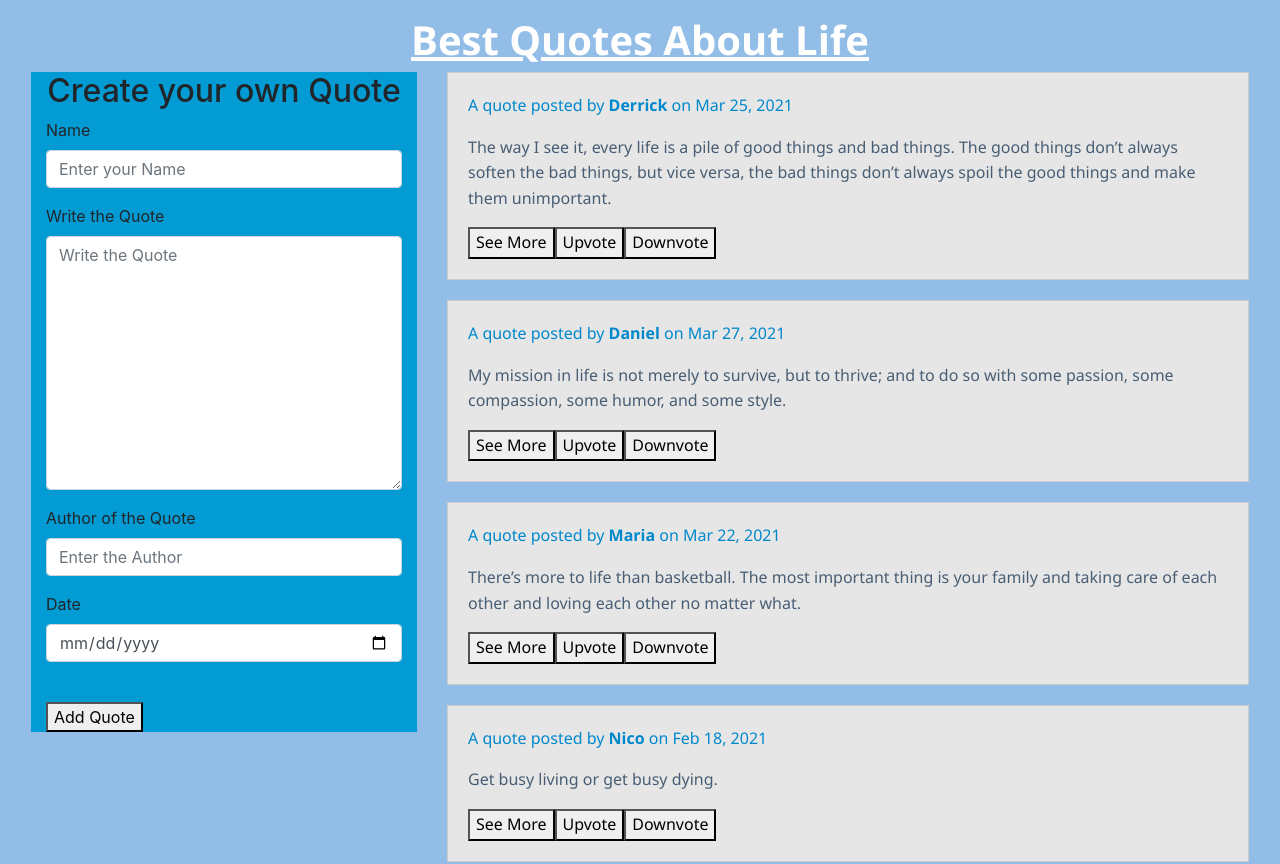
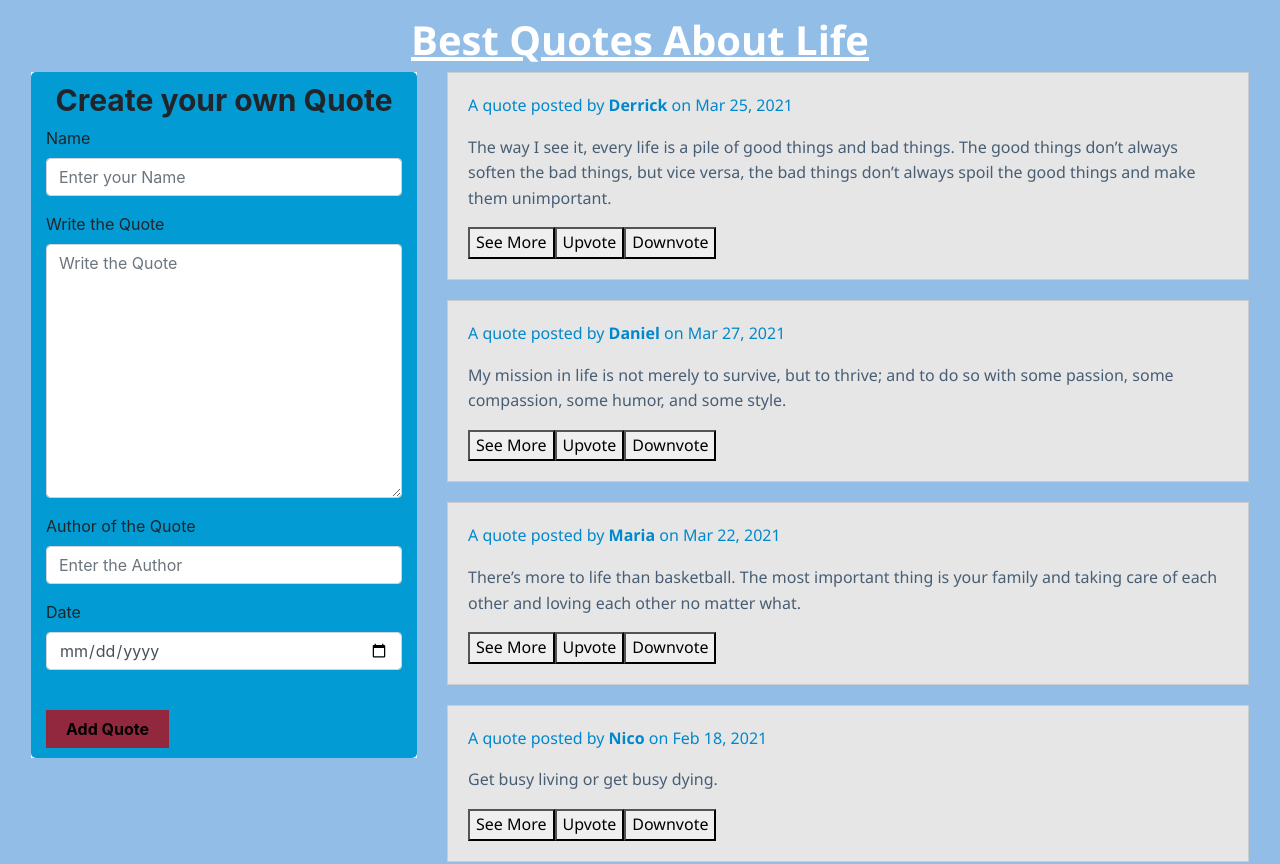
Before and after one commit to Derrick-Nyongesa/Quotes, an Angular app: page / in a window 1280 px wide. Shown: the top 864 px of the page. Built offline with nearby package versions, Linux system fonts and the light colour scheme.

Commit message:
added a background color, :hover and :focus on the fprm button

```diff
--- a/src/app/quote-form/quote-form.component.css
+++ b/src/app/quote-form/quote-form.component.css
@@ -3,5 +3,29 @@
 }
 
 #form-area{
-    background:rgb(3, 155, 211)
+    background:rgb(3, 155, 211);
+    border-radius: 5px;
+    padding-top: 10px;
+    padding-bottom: 10px;
 }
+
+h2{
+    font-size: 30px;
+    font-weight: bold;
+}
+
+button{
+    height: 38px;
+    background-color:rgb(146, 40, 62);
+    border: 0;
+    padding: 0 20px 0 20px;
+    font-weight: bold;
+}
+
+button:hover,
+button:focus{
+    background: #92bde7;
+    color: white;
+    outline: 0;
+    transition: background-color 2s ease-out;
+}
```
